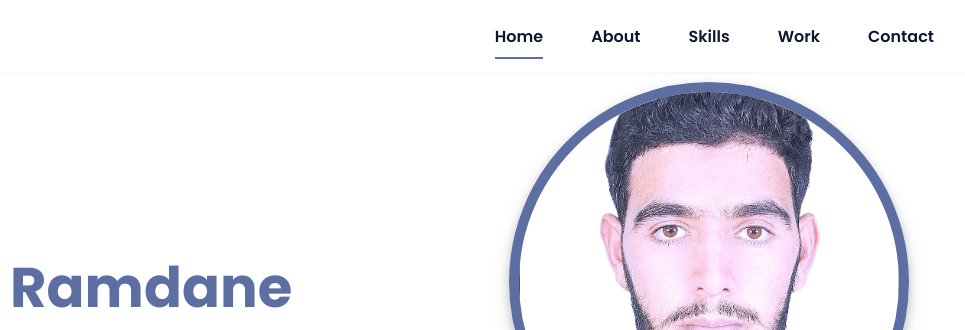
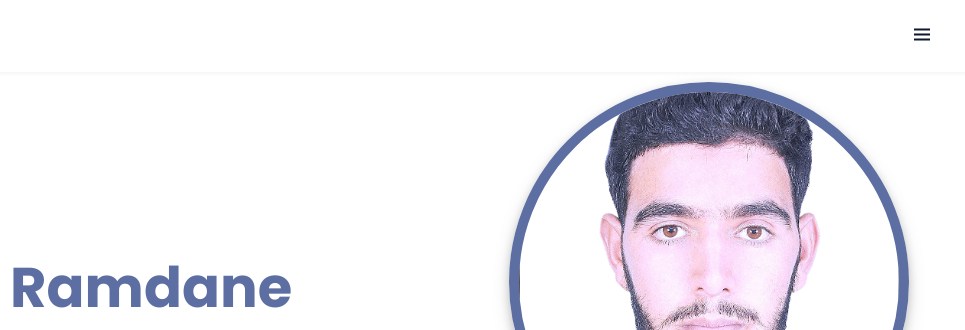
Before and after one commit to ramdanechennib/Portfolio, a plain HTML site: page index.html in a window 1280 px wide. Shown: the top 330 px of the page, 218-1183 px from the left. Drawn offline with nearby package versions, Linux system fonts and the light colour scheme.

Commit message:
Updated the portfolio with new features

```diff
--- a/assets/css/styles.css
+++ b/assets/css/styles.css
@@ -632,6 +632,52 @@ img {
   .nav__link {
     color: var(--second-color);
   }
+  .nav__toggle {
+    display: block; /* إظهار زر القائمة في الهواتف */
+  }
+
+  .nav__menu {
+    position: fixed;
+    top: var(--header-height);
+    right: -100%; /* إخفاء القائمة خارج الشاشة */
+    width: 80%;
+    height: 100vh;
+    padding: 2rem 1.5rem;
+    background-color: var(--second-color);
+    display: flex;
+    flex-direction: column;
+    align-items: flex-start;
+    gap: 1.5rem;
+    transition: right 0.3s ease-in-out;
+    z-index: 1000;
+  }
+
+  .nav__menu.show {
+    right: 0; /* عند تفعيل القائمة تظهر من الجانب */
+  }
+
+  .nav__list {
+    flex-direction: column;
+    gap: 1rem;
+    width: 100%;
+  }
+
+  .nav__item {
+    width: 100%;
+  }
+
+  .nav__link {
+    width: 100%;
+    padding: 0.75rem 1rem;
+    border-radius: 0.5rem;
+    background-color: var(--first-color);
+    color: #fff;
+  }
+
+  .nav__link:hover {
+    background-color: var(--hover-color);
+    color: #fff;
+  }
   .home {
     padding: 8rem 0 2rem;
   }
```
